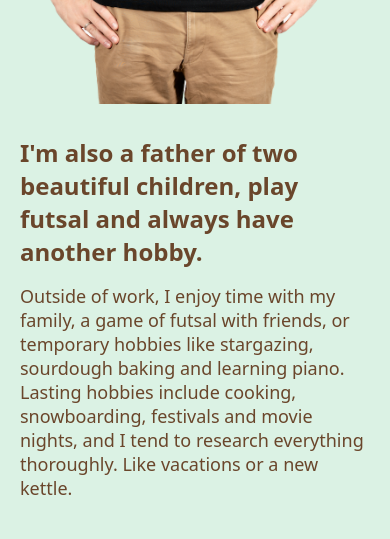
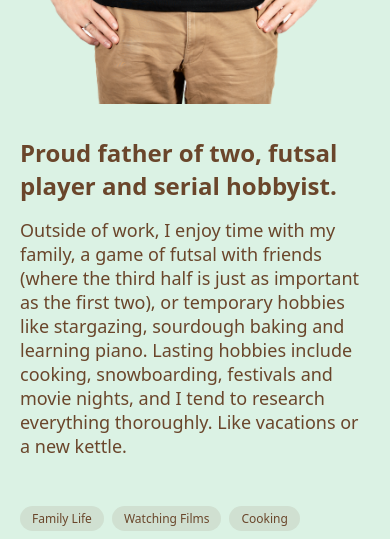
Before and after one commit to martijn500/portfolio, a Next.js app: page /en in a window 390 px wide. Shown: the part 1140-1679 px from the top of the page. Built offline with nearby package versions, Linux system fonts and the light colour scheme; no server answers.

Commit message:
chore: refine hero layout, i18n copy and theme transitions

```diff
--- a/app/globals.css
+++ b/app/globals.css
@@ -126,7 +126,7 @@ button:focus-visible,
   --secondary: oklch(0.269 0 0);
   --secondary-foreground: oklch(0.985 0 0);
   --muted: oklch(0.269 0 0);
-  --muted-foreground: oklch(0.708 0 0);
+  --muted-foreground: oklch(71.547% 0.00008 271.152);
   --accent: oklch(0.269 0 0);
   --accent-foreground: oklch(0.985 0 0);
   --destructive: oklch(0.704 0.191 22.216);
@@ -159,3 +159,16 @@ button:focus-visible,
     cursor: pointer;
   }
 }
+
+/* Smooth theme transitions when toggling .dark */
+/* Use modest durations and avoid animating layout properties. Users who prefer reduced motion will not see the transitions. */
+@media (prefers-reduced-motion: no-preference) {
+  html, body, header, main, footer,
+  [data-slot="button"],
+  a, button,
+  .bg-background, .bg-card, .bg-primary,
+  .text-foreground, .text-primary-foreground,
+  .border-border, .border-input, .border-foreground {
+    transition: background-color 260ms ease, color 260ms ease, border-color 260ms ease, box-shadow 260ms ease;
+  }
+}
--- a/components/sections/hero.tsx
+++ b/components/sections/hero.tsx
@@ -117,7 +117,7 @@ export default function Hero({}: HeroProps) {
             {/* Work Section */}
             <motion.section
               ref={workRef}
-              className="w-full lg:w-1/4 h-full flex-shrink-0"
+              className="w-full lg:w-1/4 h-full shrink-0"
               aria-labelledby="work-heading"
               role="region"
               style={{ opacity: isMobile ? 1 : workOpacity }}
@@ -171,7 +171,7 @@ export default function Hero({}: HeroProps) {
                   transition={{ duration: 0.5 }}
                   className="absolute inset-0 flex items-end"
                 >
-                  <div className="relative w-full aspect-[3/4] lg:h-full lg:aspect-auto">
+                  <div className="relative w-full aspect-3/4 lg:h-full lg:aspect-auto">
                     <Image
                       src="/martijn-portrait-work.png"
                       alt={`${t.profile.name} professional portrait`}
@@ -186,7 +186,7 @@ export default function Hero({}: HeroProps) {
                   transition={{ duration: 0.5 }}
                   className="flex items-end h-full"
                 >
-                  <div className="relative w-full aspect-[3/4] lg:h-full lg:aspect-auto">
+                  <div className="relative w-full aspect-3/4 lg:h-full lg:aspect-auto">
                     <Image
                       src="/martijn-portrait-life.png"
                       alt={`${t.profile.name} personal portrait`}
@@ -200,7 +200,7 @@ export default function Hero({}: HeroProps) {
 
             {/* Life Section */}
             <motion.section
-              className="w-full lg:w-1/4 h-full flex-shrink-0 relative"
+              className="w-full lg:w-1/4 h-full shrink-0 relative"
               aria-labelledby="life-heading"
               role="region"
               style={{ opacity: isMobile ? 1 : lifeOpacity }}
--- a/lib/i18n.ts
+++ b/lib/i18n.ts
@@ -242,9 +242,9 @@ making sure solutions work for users and development teams alike.",
       ],
     },
     profileLife: {
-      role: "I'm also a father of two beautiful children, play futsal and always have another hobby.",
+      role: "Proud father of two, futsal player and serial hobbyist.",
       summary:
-        "Outside of work, I enjoy time with my family, a game of futsal with friends, or temporary hobbies like stargazing, sourdough baking and learning piano. \
+        "Outside of work, I enjoy time with my family, a game of futsal with friends (where the third half is just as important as the first two), or temporary hobbies like stargazing, sourdough baking and learning piano. \
 Lasting hobbies include cooking, snowboarding, festivals and movie nights, and I tend to research everything thoroughly. Like vacations or a new kettle.",
       skills: [
         "Family Life",
```
